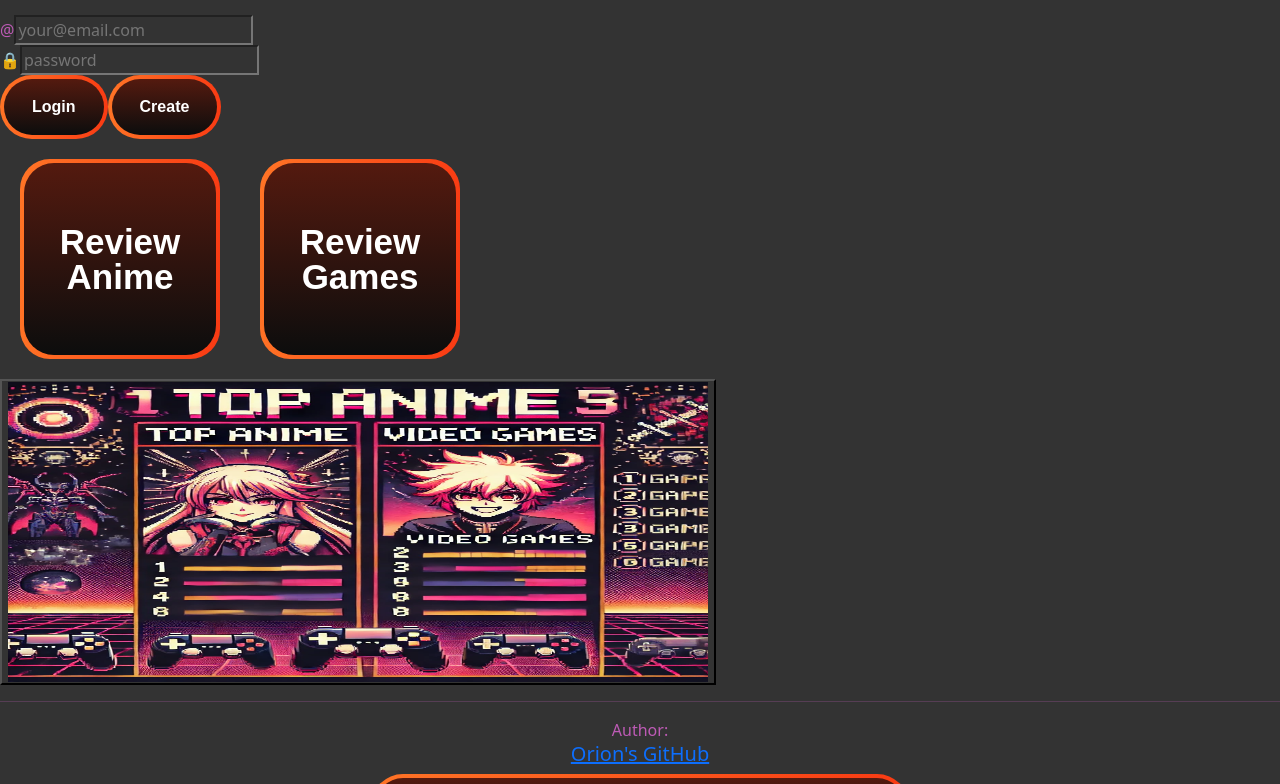
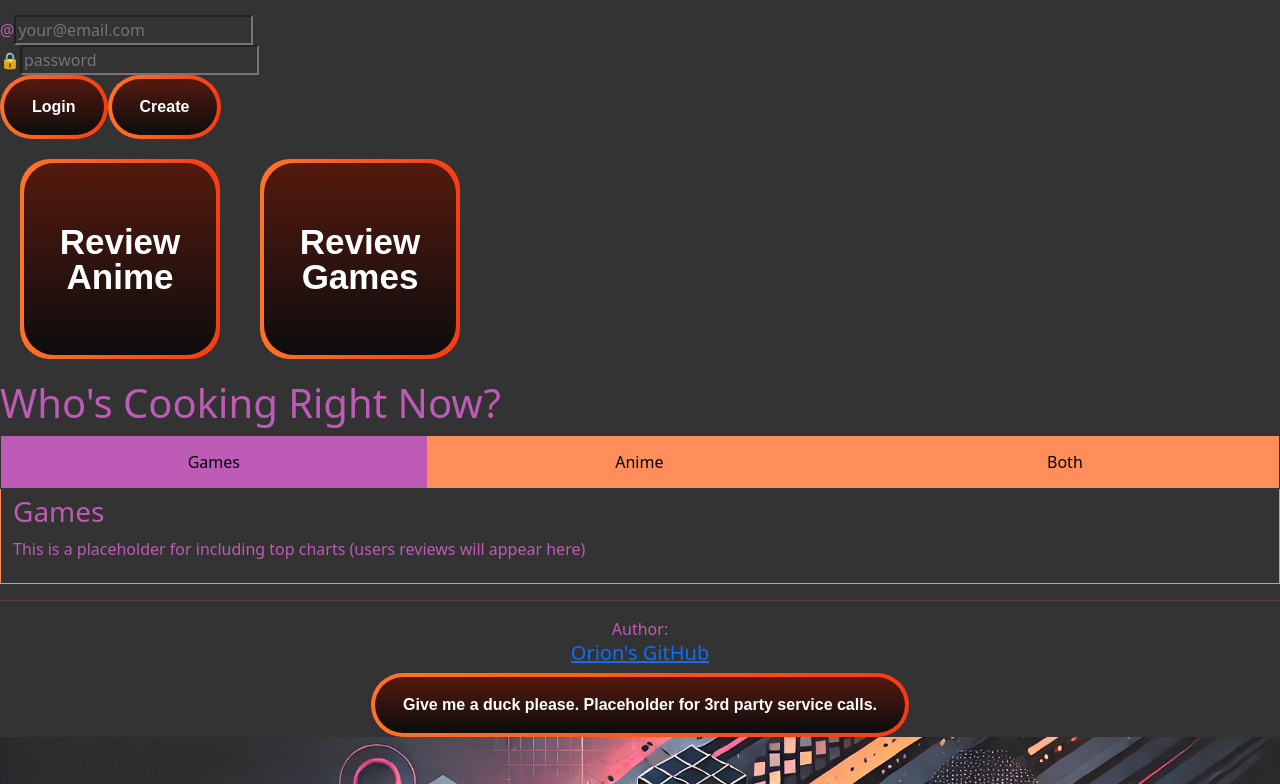
Before and after one commit to Rawlino/startup, a React (Vite) app: page / in a window 1280 px wide. Shown: the part 358-1142 px from the top of the page. Built offline with nearby package versions, Linux system fonts and the light colour scheme.

Commit message:
Added the top charts where user reviews will be placed to the login page.

```diff
--- a/src/charts/charts.jsx
+++ b/src/charts/charts.jsx
@@ -1,26 +1,27 @@
-import React from 'react';
+import React, { useEffect } from 'react';
 import './charts.css';
 
 function openCtg(evt, ctgName) {
-
   const tabcontent = document.getElementsByClassName("tabcontent");
   for (let i = 0; i < tabcontent.length; i++) {
     tabcontent[i].style.display = "none";
   }
-
 
   const tablinks = document.getElementsByClassName("tablinks");
   for (let i = 0; i < tablinks.length; i++) {
     tablinks[i].className = tablinks[i].className.replace(" active", "");
   }
 
-
   document.getElementById(ctgName).style.display = "block";
   evt.currentTarget.className += " active";
-
 }
 
 export function Charts() {
+  useEffect(() => {
+    // Automatically click the button with id "defaultOpen" when the component mounts
+    document.getElementById("defaultOpen").click();
+  }, []);
+
   return (
     <main>
       <h1>Who's Cooking Right Now?</h1>
--- a/src/login/login.jsx
+++ b/src/login/login.jsx
@@ -1,5 +1,6 @@
 import React from 'react';
 import './login.css'
+import {Charts} from '/home/orion/Documents/byu/cs/cs_260/startup/src/charts/charts'
 
 export function Login() {
   return (
@@ -28,11 +29,7 @@
   </div>
 
   <div>
-    <a href="./charts">
-      <button type="button">
-        <img src="./image_library/top_charts.png" alt="Top Charts" style={{ width: "700px", height: "300px" }} />
-      </button>
-    </a>
+    <Charts />
   </div>
 </main>
   );
```
